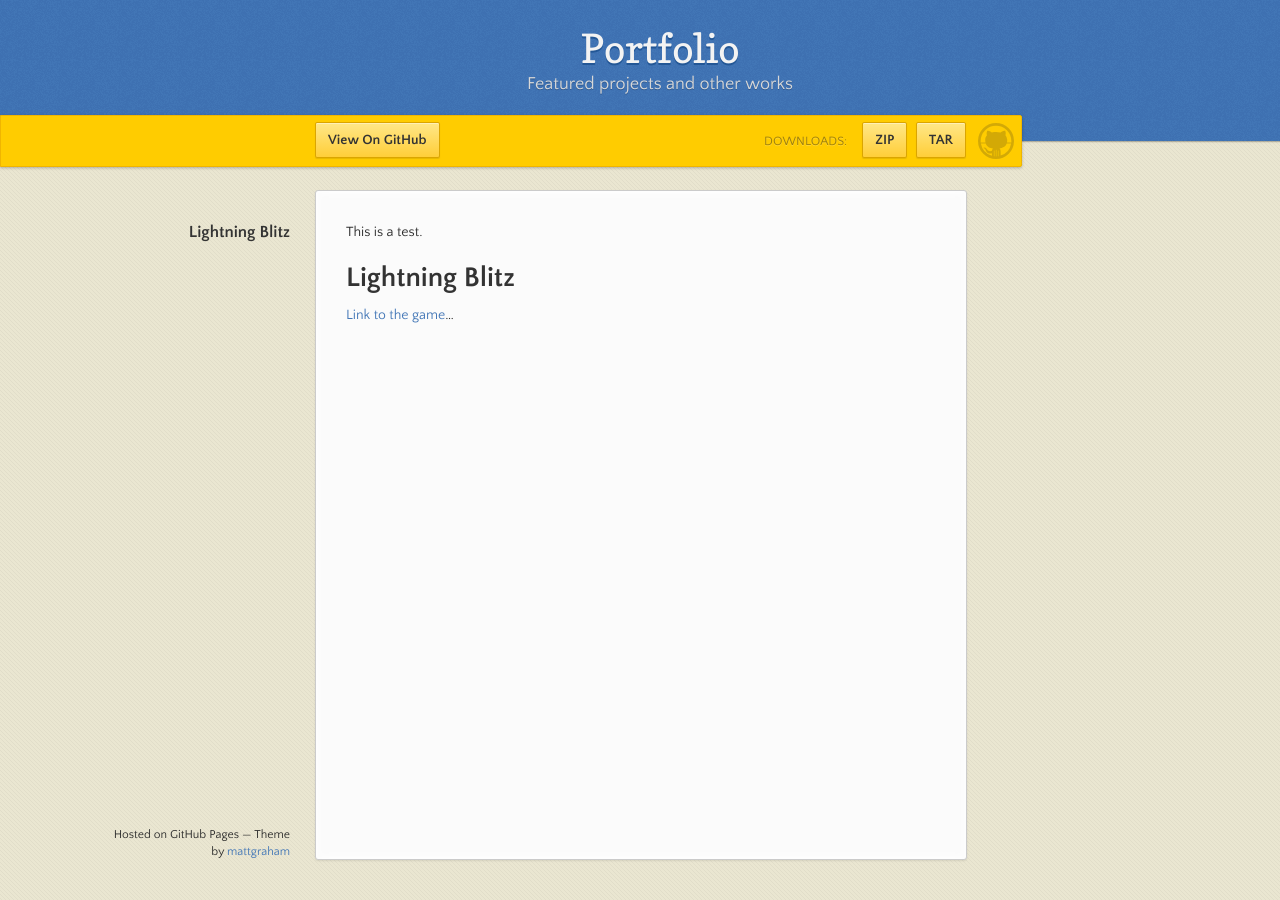
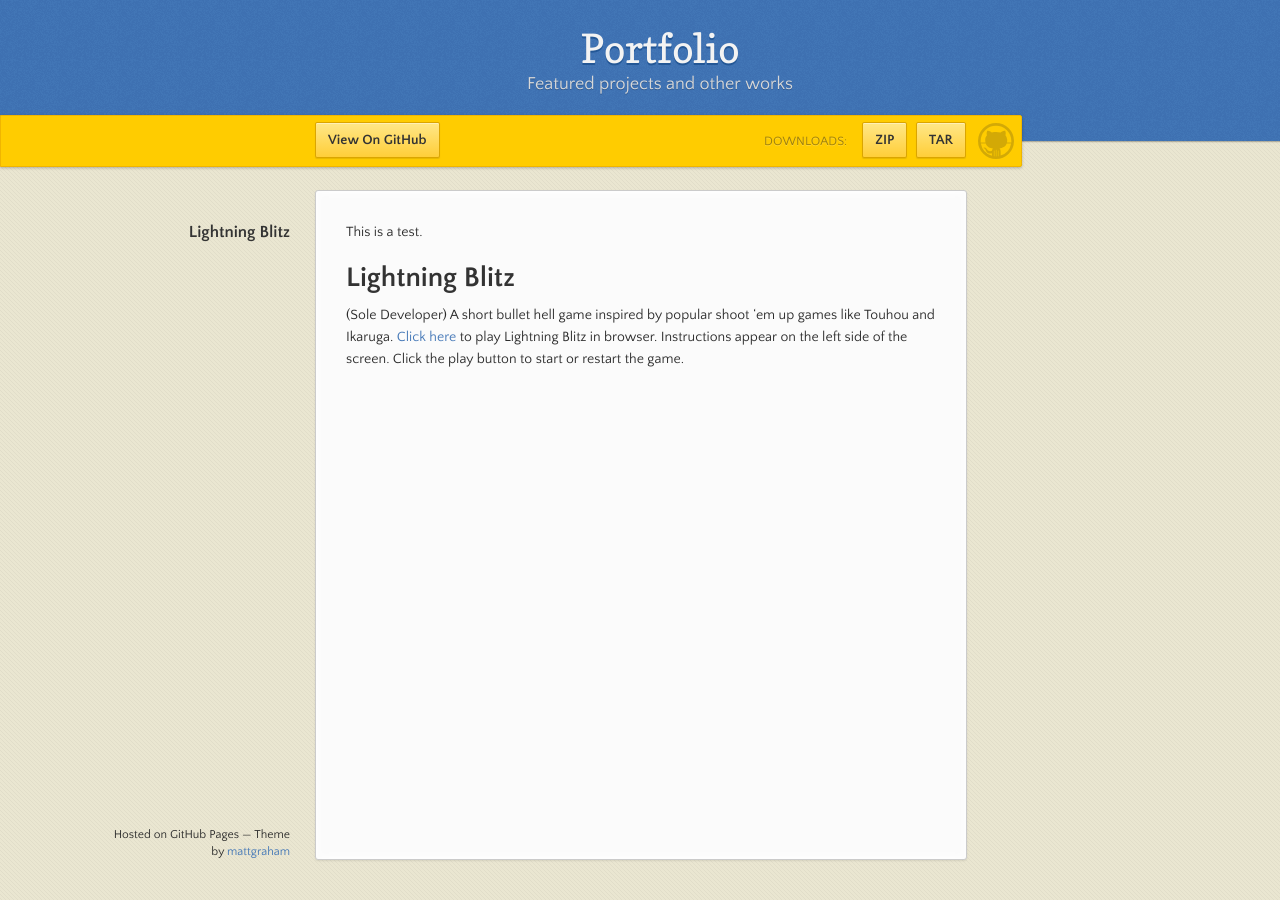
Before and after one commit to danielyin2000/danielyin2000.github.io, a Jekyll site: the page built from index.md, in a window 1280 px wide. Built offline with Jekyll 4.4.1, drawn with Linux system fonts in a browser that asks for light colours.

Commit message:
Update index.md

```diff
--- a/index.md
+++ b/index.md
@@ -5,7 +5,10 @@ layout: default
 This is a test.
 
 # Lightning Blitz
-[Link to the game](https://editor.p5js.org/danielyin2000/full/qas4yIYm7)...
+(Sole Developer)
+A short bullet hell game inspired by popular shoot 'em up games like Touhou and Ikaruga.
+[Click here](https://editor.p5js.org/danielyin2000/sketches/qas4yIYm7) to play Lightning Blitz in browser.
+Instructions appear on the left side of the screen. Click the play button to start or restart the game.
 
 <!--
 
```
